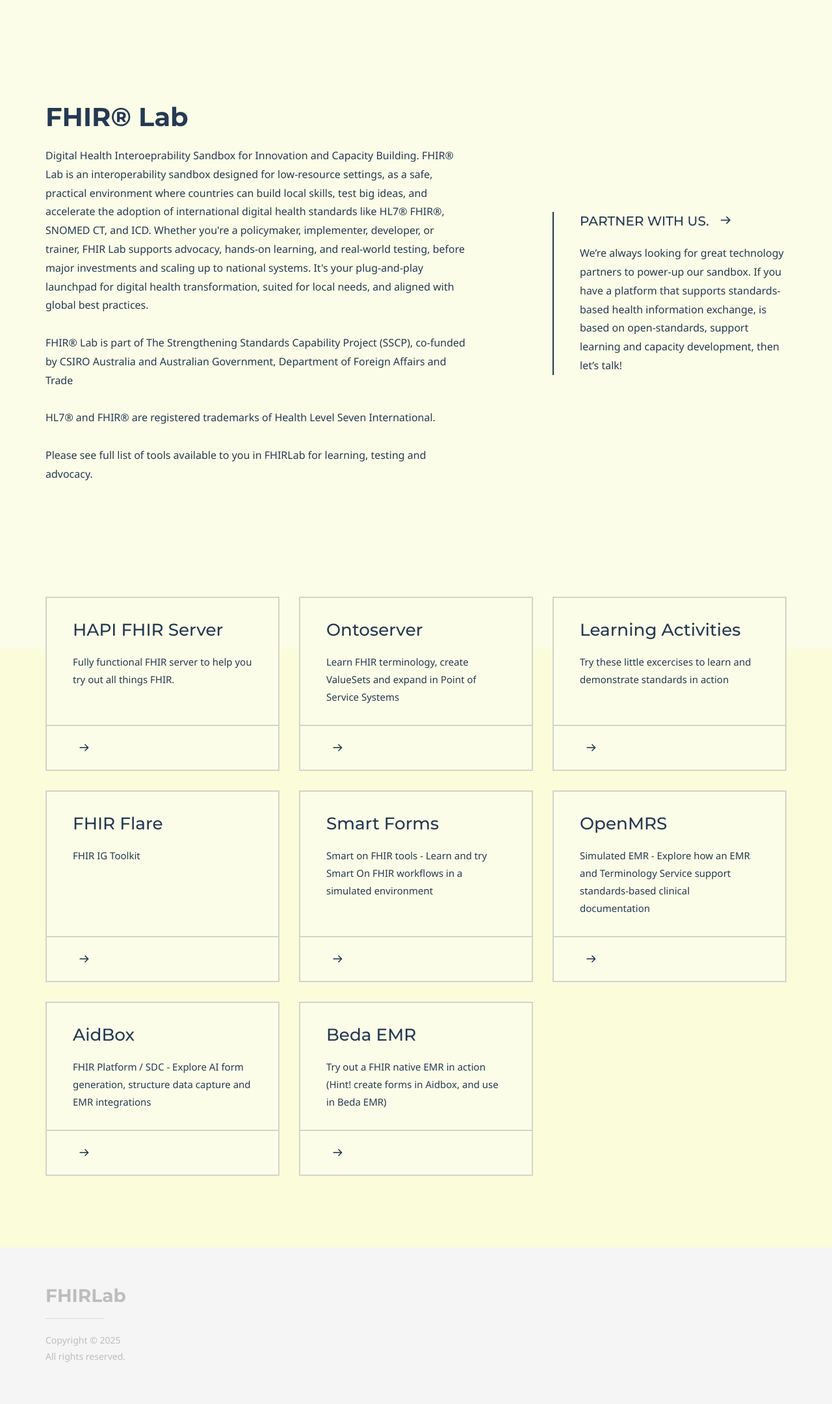
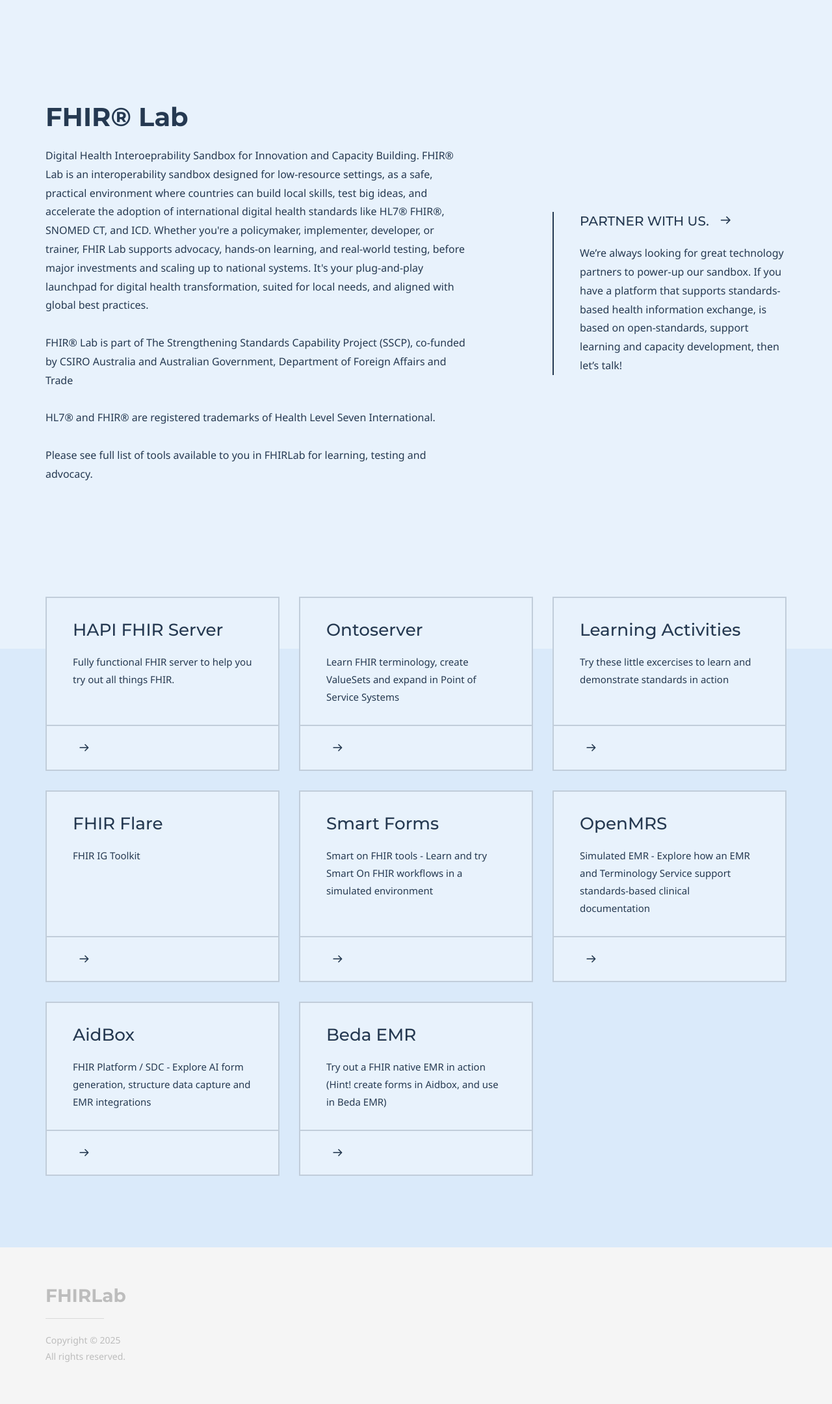
Before and after one commit to upmsilab/FHIRLab, a Jekyll site: the page built from index.md, in a window 1280 px wide. Shown: the whole page at 65% size. Built offline with Jekyll 4.4.1, drawn with Linux system fonts in a browser that asks for light colours; some web fonts are replaced.

Commit message:
Update _config.yml

```diff
--- a/_config.yml
+++ b/_config.yml
@@ -1,7 +1,7 @@
 # Theme settings
 doks:
     baseurl: https://fhirlab.net/
-    color_theme: yellow # Available themes: blue (default), green, purple, red and yellow
+    color_theme: blue # Available themes: blue (default), green, purple, red and yellow
     header:
         logo:
             text: FHIR Lab
```
